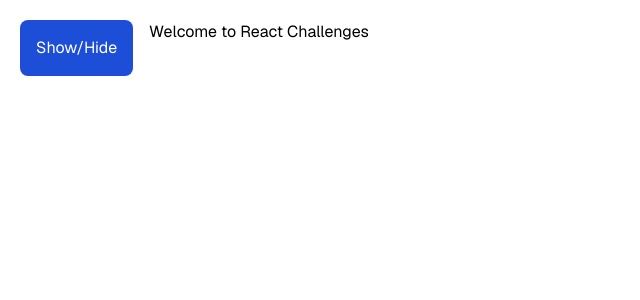
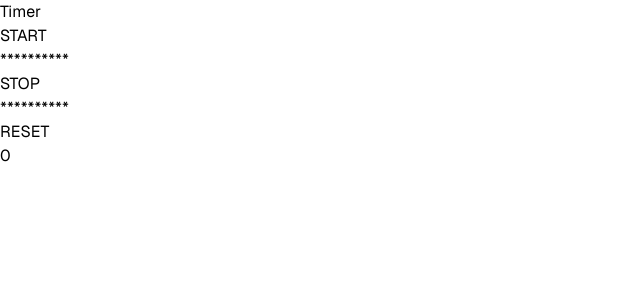
Before and after one commit to orazdaurenov/filter-app, a Next.js app: page /challenges in a window 1280 px wide. Shown: the top 300 px of the page, without its empty margins (0-640 px from the left). Built offline with nearby package versions, Linux system fonts and the light colour scheme.

Commit message:
Timer works
Co-authored-by: TheMcnafaha <TheMcnafaha@users.noreply.github.com>

```diff
--- /dev/null
+++ b/src/app/challenges/challenge-components/Timer.tsx
@@ -0,0 +1,65 @@
+"use client";
+import { useState } from "react";
+
+/*
+to solve this problem we just need to keep count of seconds:
+If we can increase the value of a variably by one every second, we just have to handle the display logic:
+
+second=60 -> show one minute
+
+second=90 -> one minute and 30 seconds
+
+At some point you should come up with functions:
+
+1) increase fn -> increase the value of a variable by one every second
+
+2) display fn -> input: a number of seconds -> output: minutes and seconds
+*/
+const Timer = () => {
+  /*
+    We need a while loop based on a stateful variable:
+    while(state){setSeconds}
+
+    the initial state value will be false.
+    ON click, the state var will be true
+    while(false) -> while(true)
+    */
+  const [seconds, setSeconds] = useState(0);
+  const [loop, setLoop] = useState(false);
+  let intervalId: undefined | NodeJS.Timeout = undefined;
+  function recursiveLoop(done: boolean) {
+    if (!done) {
+      return;
+    }
+    const lol = new Promise((_) => setTimeout(setSeconds, 1000, seconds + 1));
+    lol.then((_) => recursiveLoop(loop));
+  }
+  recursiveLoop(loop);
+  return (
+    <div>
+      <h3>Timer</h3>
+      <button
+        onClick={() => {
+          console.log("clicked");
+          setLoop(true);
+        }}
+      >
+        START
+      </button>
+      <p>**********</p>
+      <button onClick={() => setLoop(false)}>STOP</button>
+      <p>**********</p>
+      <button
+        onClick={() => {
+          setLoop(false);
+          setSeconds(0);
+        }}
+      >
+        RESET
+      </button>
+      <p>{seconds}</p>
+    </div>
+  );
+};
+
+export default Timer;
--- a/src/app/challenges/page.tsx
+++ b/src/app/challenges/page.tsx
@@ -1,10 +1,11 @@
-import Button from "./challenge-components/Button";
+"use client";
+import Timer from "./challenge-components/Timer";
 
 export default function HomePage() {
   return (
     <>
       <div>
-        <Button />
+        <Timer />
       </div>
     </>
   );
```
